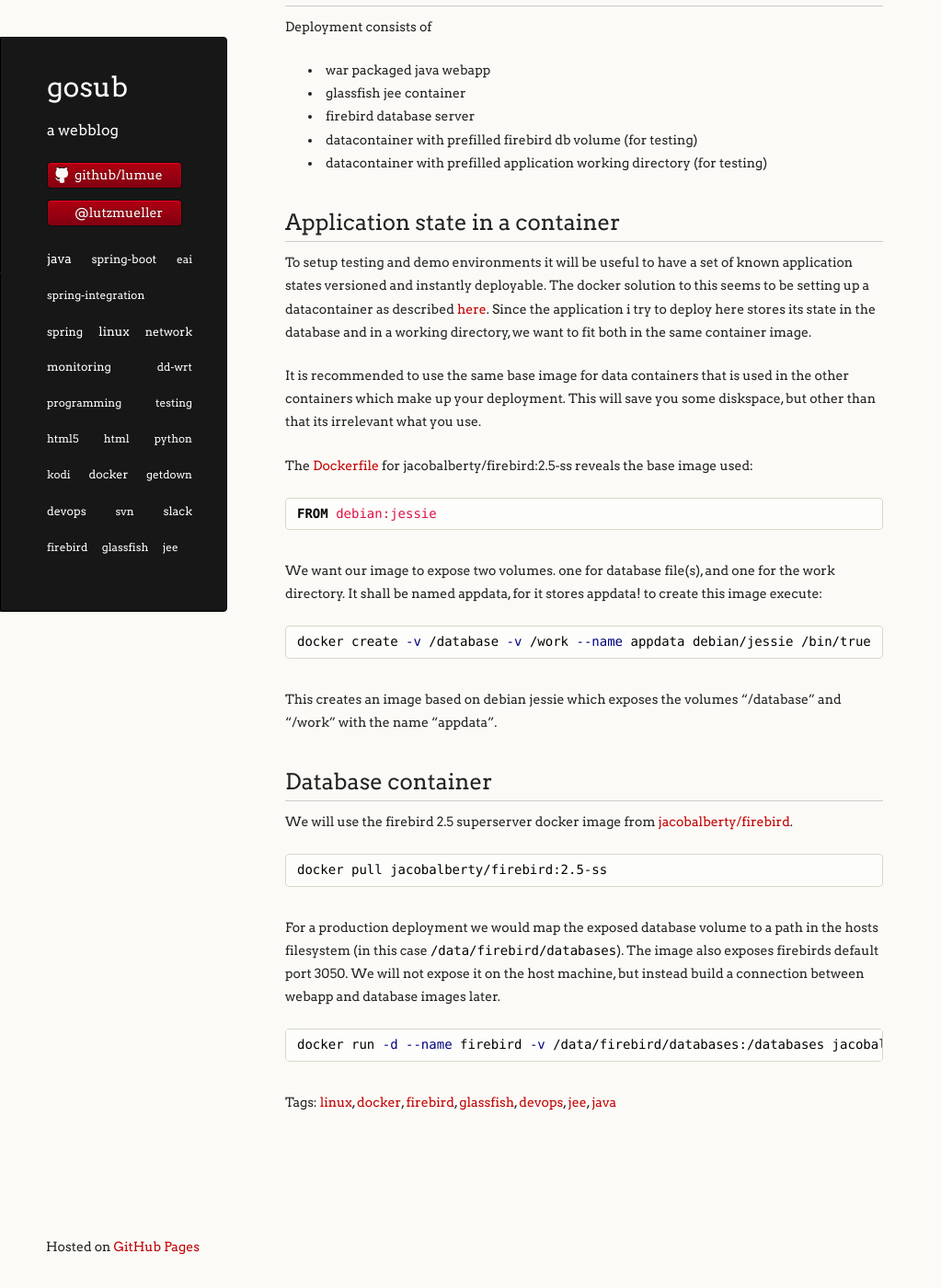
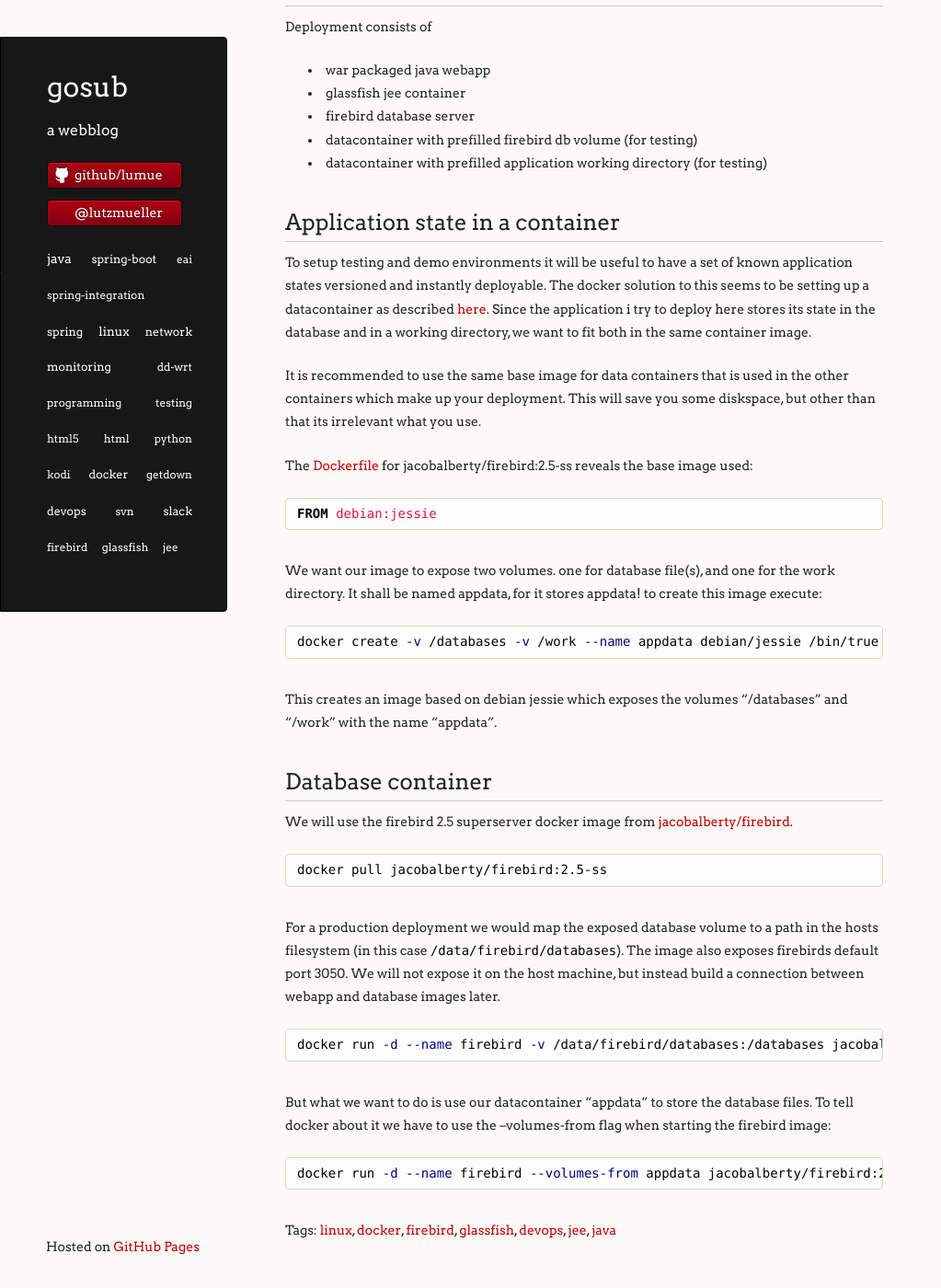
Before and after one commit to lumue/lumue.github.io, a Jekyll site: the page built from _posts/2015-10-30-docker-fullstack-deployment.md, in a window 1280 px wide and 1400 px high, scrolled down 282 px. Shown: the whole window at 92% size, without its empty margins (0-1023 px from the left). Built offline with Jekyll 4.4.1, drawn with Linux system fonts in a browser that asks for light colours; comment, search, counter and statistics services are not loaded.

Commit message:
work on jee stack docker deployment post

```diff
--- a/_posts/2015-10-30-docker-fullstack-deployment.md
+++ b/_posts/2015-10-30-docker-fullstack-deployment.md
@@ -46,10 +46,10 @@
 to create this image execute:
 
 {% highlight bash %}
-docker create -v /database -v /work --name appdata debian/jessie /bin/true
+docker create -v /databases -v /work --name appdata debian/jessie /bin/true
 {% endhighlight %}
 
-This creates an image based on debian jessie which exposes the volumes "/database" and "/work" with the name "appdata".
+This creates an image based on debian jessie which exposes the volumes "/databases" and "/work" with the name "appdata".
 
 
 ## Database container
@@ -65,3 +65,9 @@
 {% highlight bash %}
 docker run -d --name firebird -v /data/firebird/databases:/databases jacobalberty/firebird:2.5-ss
 {% endhighlight %}
+
+But what we want to do is use our datacontainer "appdata" to store the database files. To tell docker about it we have to use the --volumes-from flag when starting the firebird image:
+
+{% highlight bash %}
+docker run -d --name firebird --volumes-from appdata jacobalberty/firebird:2.5-ss
+{% endhighlight %}
```
